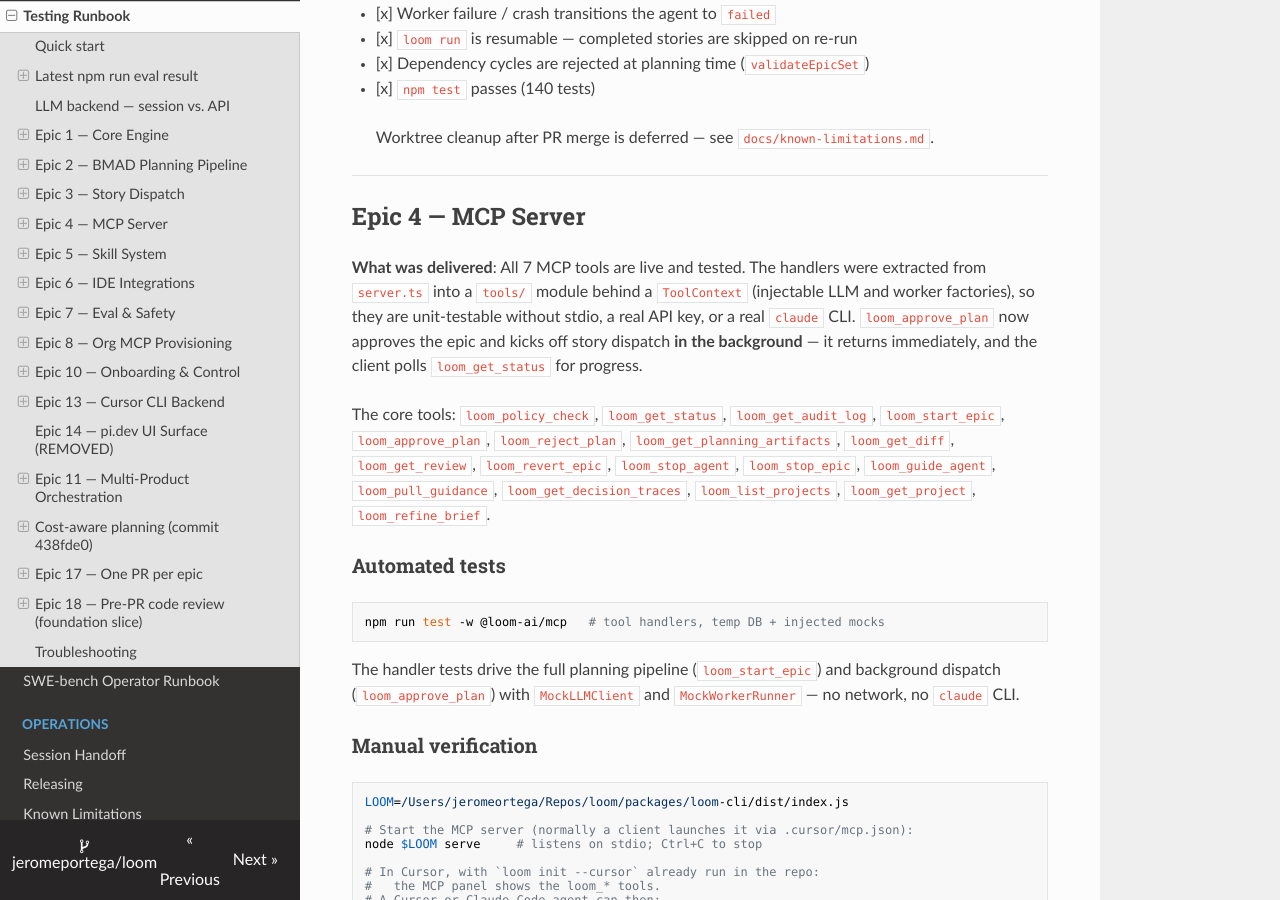
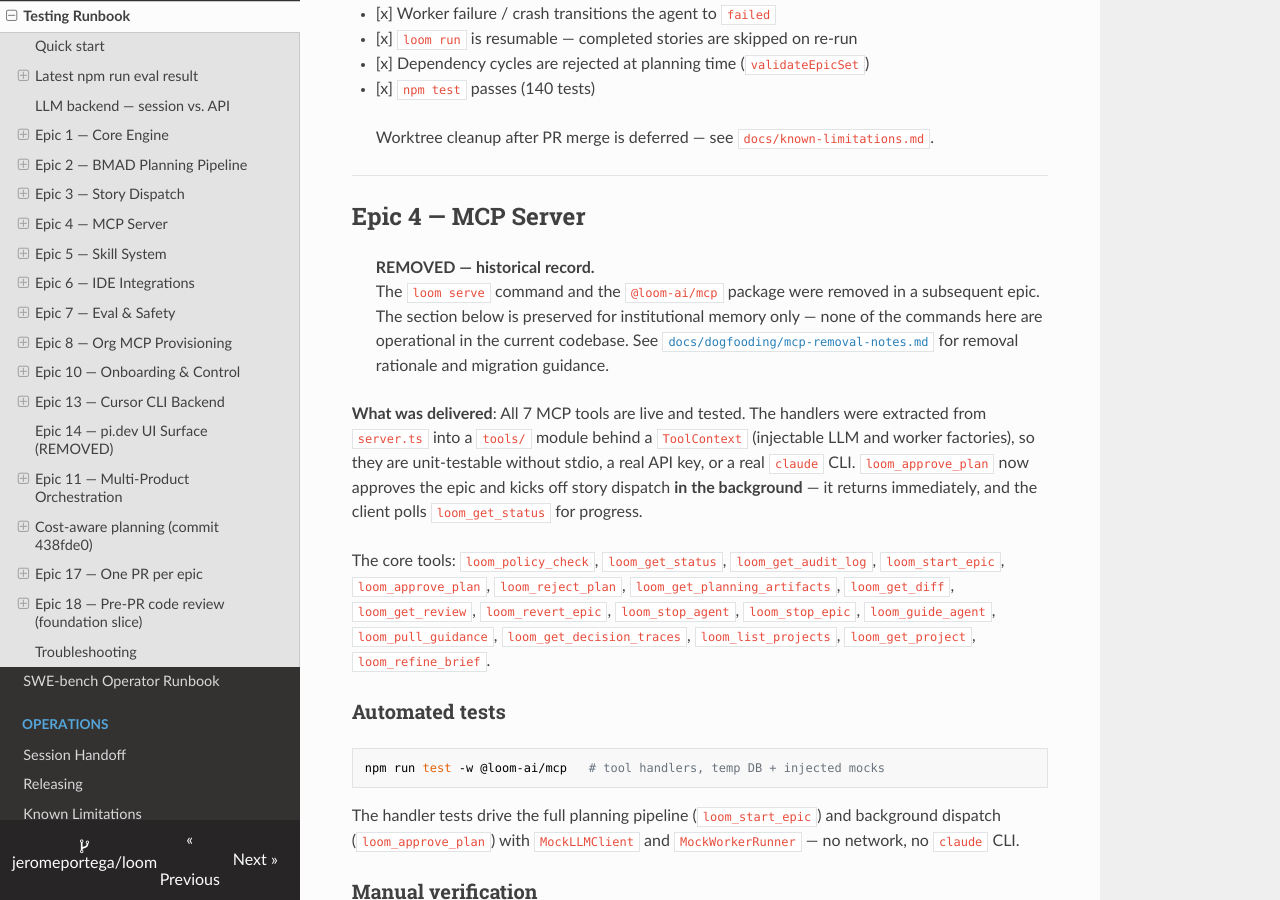
Before and after one commit to jeromeportega/loom, an MkDocs documentation site: the page built from docs/testing/runbook.md, in a window 1280 px wide and 900 px high, scrolled down 34046 px. Built offline with MkDocs 1.6.1, drawn with Linux system fonts in a browser that asks for light colours; nearby versions of some CDN libraries.

Commit message:
docs(testing): mark Epic 4 MCP Server section as removed historical record
The `loom serve` command was removed in a subsequent epic. Banner added
at the top of the Epic 4 section with cross-link to removal notes so
the section no longer reads as current behavior (ADR-5: mark over delete).

Co-Authored-By: Claude Sonnet 4.6 <noreply@anthropic.com>

```diff
--- a/docs/testing/runbook.md
+++ b/docs/testing/runbook.md
@@ -1588,6 +1588,9 @@ hook (Epic 1) is the structural safety net inside each worktree.
 
 ## Epic 4 — MCP Server
 
+> **REMOVED — historical record.**
+> The `loom serve` command and the `@loom-ai/mcp` package were removed in a subsequent epic. The section below is preserved for institutional memory only — none of the commands here are operational in the current codebase. See [`docs/dogfooding/mcp-removal-notes.md`](../dogfooding/mcp-removal-notes.md) for removal rationale and migration guidance.
+
 **What was delivered**: All 7 MCP tools are live and tested. The handlers were
 extracted from `server.ts` into a `tools/` module behind a `ToolContext` (injectable
 LLM and worker factories), so they are unit-testable without stdio, a real API key, or
```
